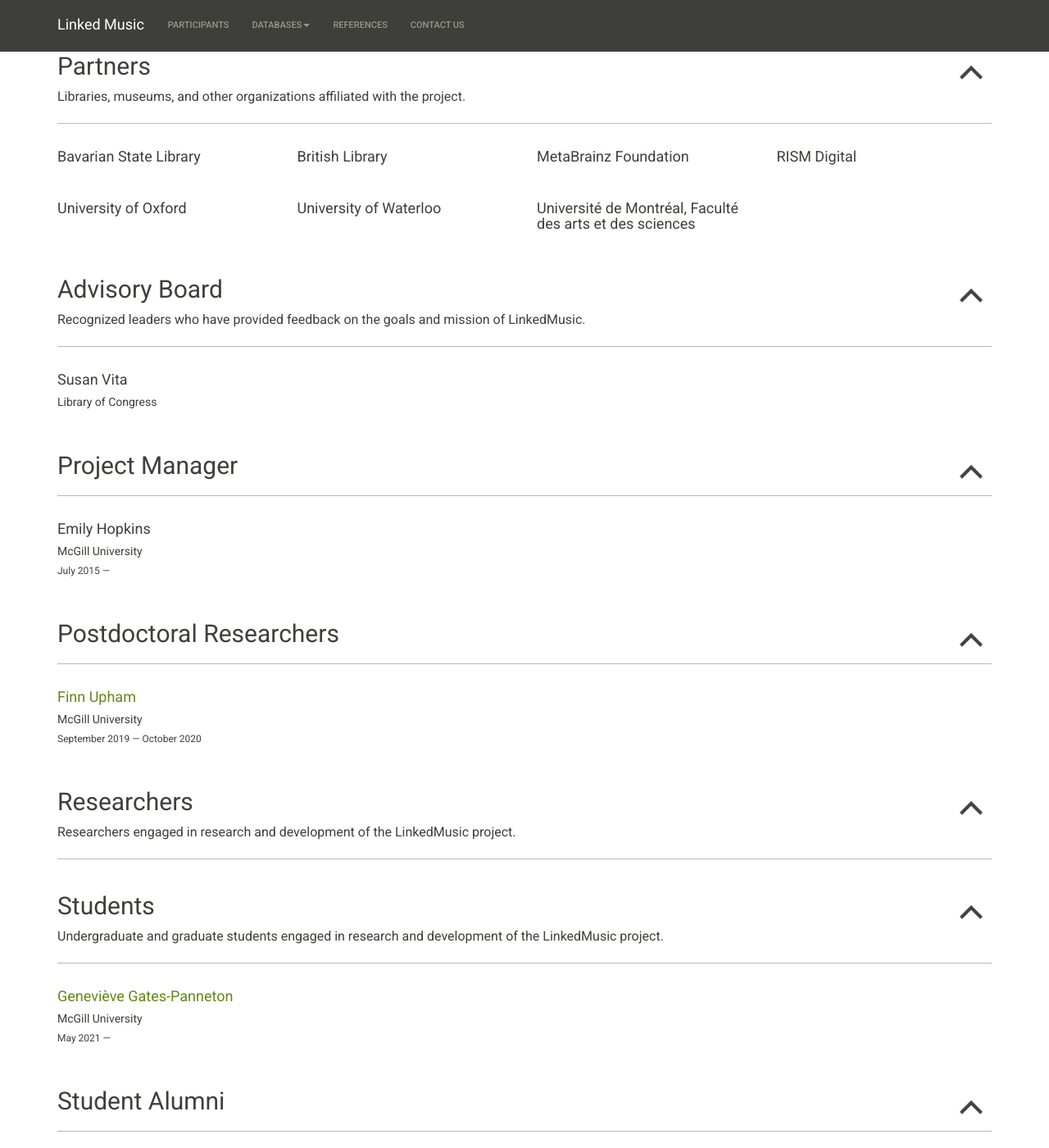
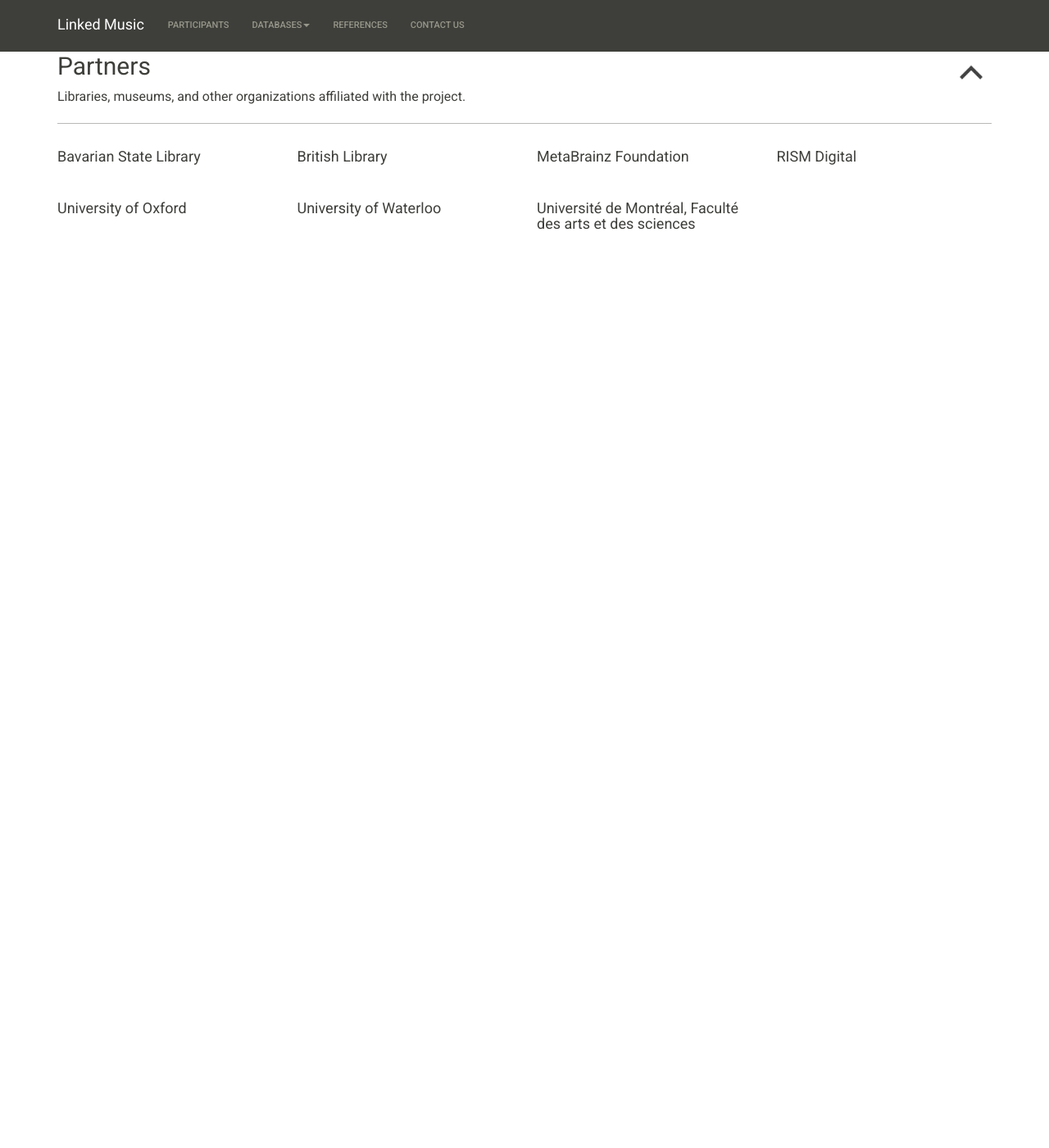
Before and after one commit to DDMAL/linkedmusic-website, a Jekyll site: the page built from people.html, in a window 1280 px wide and 1400 px high, scrolled down 1223 px. Shown: the whole window at 82% size. Built offline with Jekyll 4.4.1, drawn with Linux system fonts in a browser that asks for light colours; nearby versions of some CDN libraries; after the commit the page ends 1539 px from its top, so only the background shows below that.

Commit message:
Hide participant categories that we don't need yet

```diff
--- a/people.html
+++ b/people.html
@@ -193,7 +193,9 @@
       </div>
     </div>
 
-    <div class="row">
+<!-- Hide participant categories that won't be relevant for this phase -->
+
+<!--     <div class="row">
       <div class="col-lg-12">
         <h2 data-toggle="collapse" data-target="#advisory">
           Advisory Board
@@ -239,9 +241,9 @@
 
         </div>
       </div>
-    </div>
+    </div> -->
 
-    <div class="row">
+    <!-- <div class="row">
       <div class="col-lg-12">
         <h2 data-toggle="collapse" data-target="#project-manager">
           Project Manager
@@ -275,9 +277,9 @@
 
         </div>
       </div>
-    </div>
+    </div> -->
 
-    <div class="row">
+<!--     <div class="row">
       <div class="col-lg-12">
         <h2 data-toggle="collapse" data-target="#post-doc">
           Postdoctoral Researchers
@@ -488,7 +490,7 @@
     </div>
 
   </div>
-</div>
+</div> -->
 
 <script>
   $(document).ready(function(){
```
